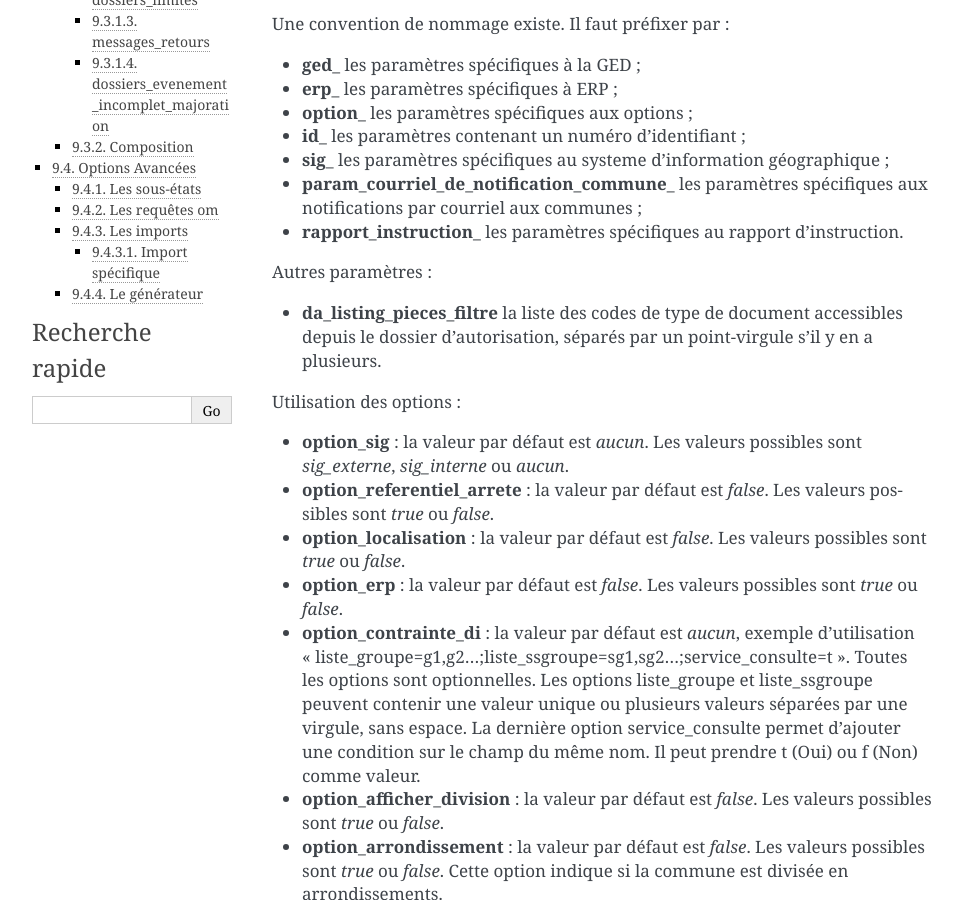
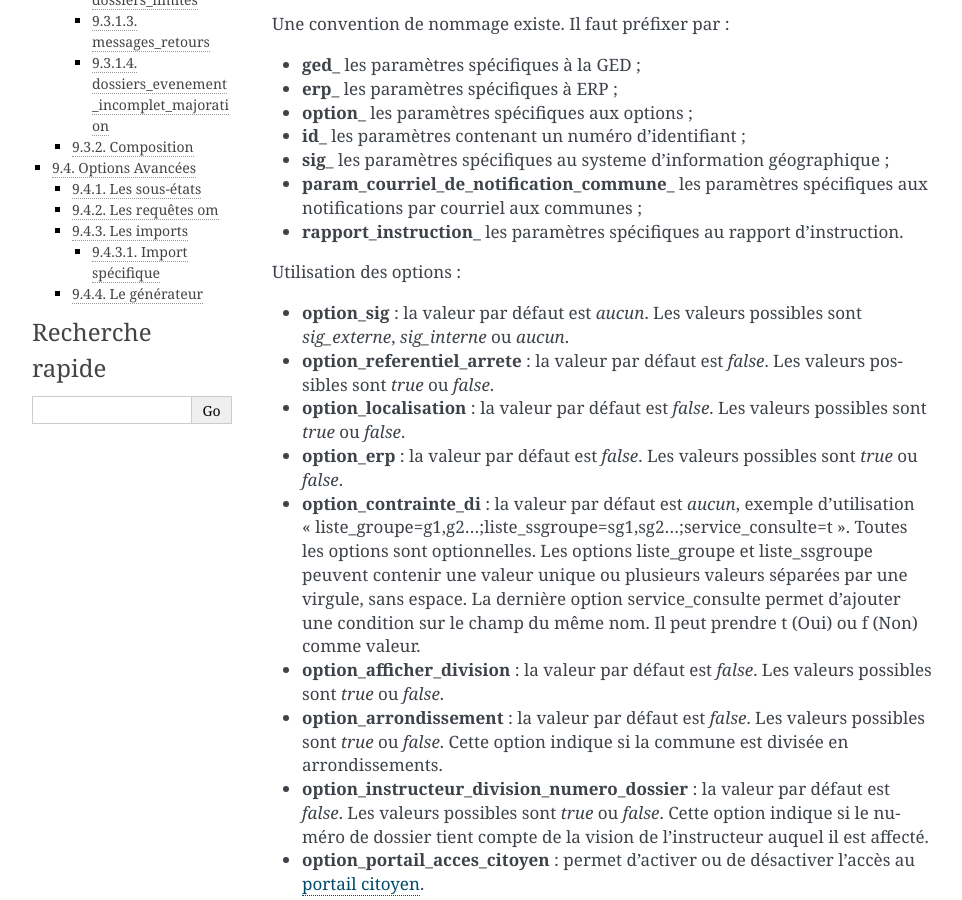
Before and after one commit to mpavaux/openads-documentation, a Sphinx documentation site: the page built from source/manuel_utilisateur/administration.rst, in a window 1280 px wide and 900 px high, scrolled down 456 px. Shown: the whole window, without its empty margins (148-1110 px from the left). Built offline with Sphinx 7.4.7, drawn with Linux system fonts in a browser that asks for light colours.

Commit message:
Corrections de fautes d'accord Suppression de la mention à l'option da_listing_pieces_filtre

```diff
--- a/source/manuel_utilisateur/administration.rst
+++ b/source/manuel_utilisateur/administration.rst
@@ -36,10 +36,6 @@
 * **sig\_** les paramètres spécifiques au systeme d'information géographique ;
 * **param_courriel_de_notification_commune\_** les paramètres spécifiques aux notifications par courriel aux communes ;
 * **rapport_instruction\_** les paramètres spécifiques au rapport d'instruction.
-
-Autres paramètres :
-
-* **da_listing_pieces_filtre** la liste des codes de type de document accessibles depuis le dossier d'autorisation, séparés par un point-virgule s'il y en a plusieurs.
 
 Utilisation des options :
 
--- a/source/manuel_utilisateur/parametrage.rst
+++ b/source/manuel_utilisateur/parametrage.rst
@@ -316,10 +316,10 @@
 
 Mise à jour des métadonnées des fichiers stockés dont le type de pièce a été modifié.
 
-Lors de la modification d'un type de pièce, si les champ **Affiché sur les demandes d'avis** et/ou **Affiché sur les DA** sont modifiés, un marqueur identifie le changement, mais les fichiers des pièces ciblées ne sont pas mises à jour.
+Lors de la modification d'un type de pièce, si les champs **Affiché sur les demandes d'avis** et/ou **Affiché sur les DA** sont modifiés, un marqueur identifie le changement, mais les fichiers des pièces ciblées ne sont pas mis à jour.
 Ce changement peut être appliqué ensuite à l'intégralité des fichiers des pièces de ce type par deux méthodes :
 
-  * depuis l'interface reservé aux administrateurs ;
+  * depuis l'interface réservée aux administrateurs ;
   * de manière désynchronisée, en tâche de fond, par un appel à un service web de maintenance.
 
 Depuis l'interface
--- a/source/manuel_utilisateur/service_consulte.rst
+++ b/source/manuel_utilisateur/service_consulte.rst
@@ -94,4 +94,4 @@
 
 .. image:: service_consulte_demande_avis_piece.png
 
-Liste des pièces liées au dossier d'instruction concerné par la demandes d'avis et filtrées par le :ref:`paramétrage des types de pièce <parametrage_document_numerise_type>`.
+Liste des pièces liées au dossier d'instruction concerné par la demande d'avis et filtrées par le :ref:`paramétrage des types de pièce <parametrage_document_numerise_type>`.
```
